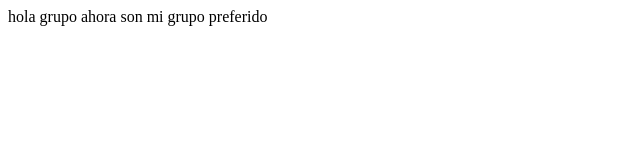
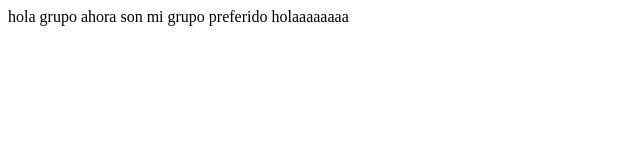
Before and after one commit to marycarmen2020/git, a plain HTML site: page index1.html in a window 1280 px wide. Shown: the full height of the page, 0-640 px from the left. Drawn offline with Linux system fonts and the light colour scheme.

Commit message:
status -s

```diff
--- a/index1.html
+++ b/index1.html
@@ -9,5 +9,7 @@
 <body>
     hola grupo ahora son mi grupo preferido
 
+    holaaaaaaaa
+
 </body>
 </html>
```
